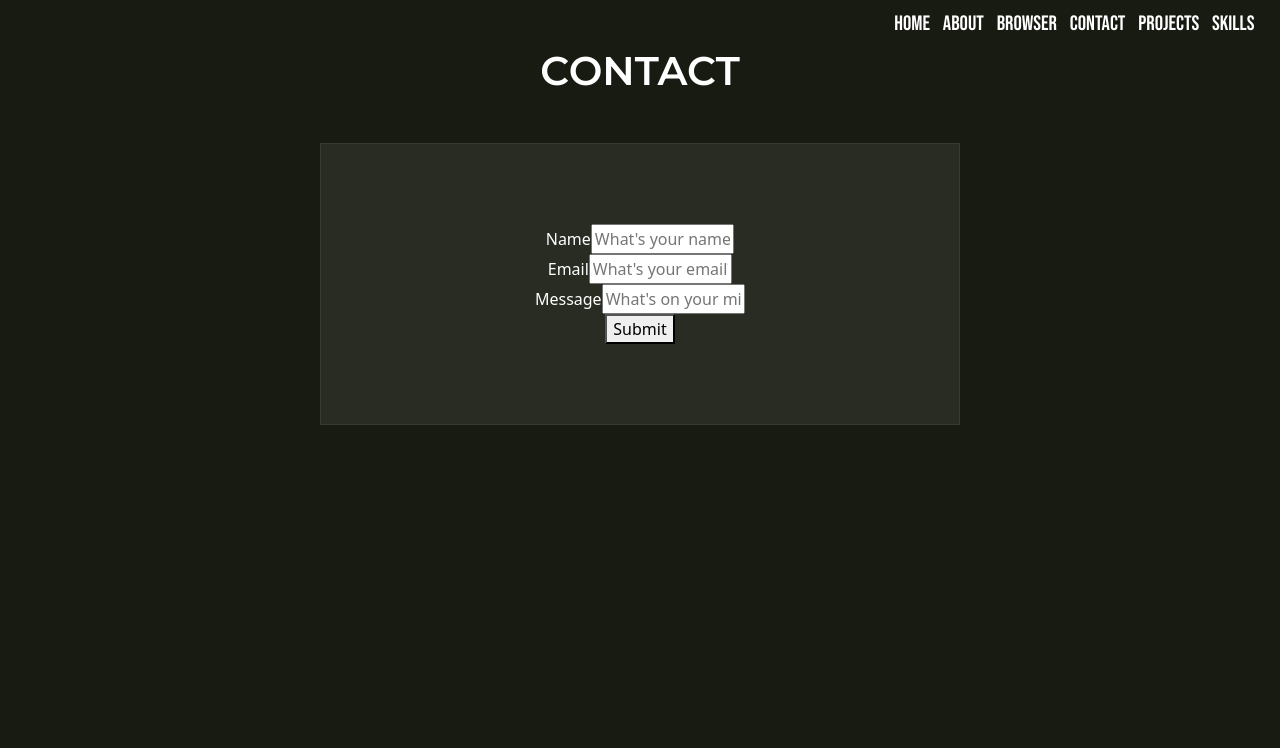
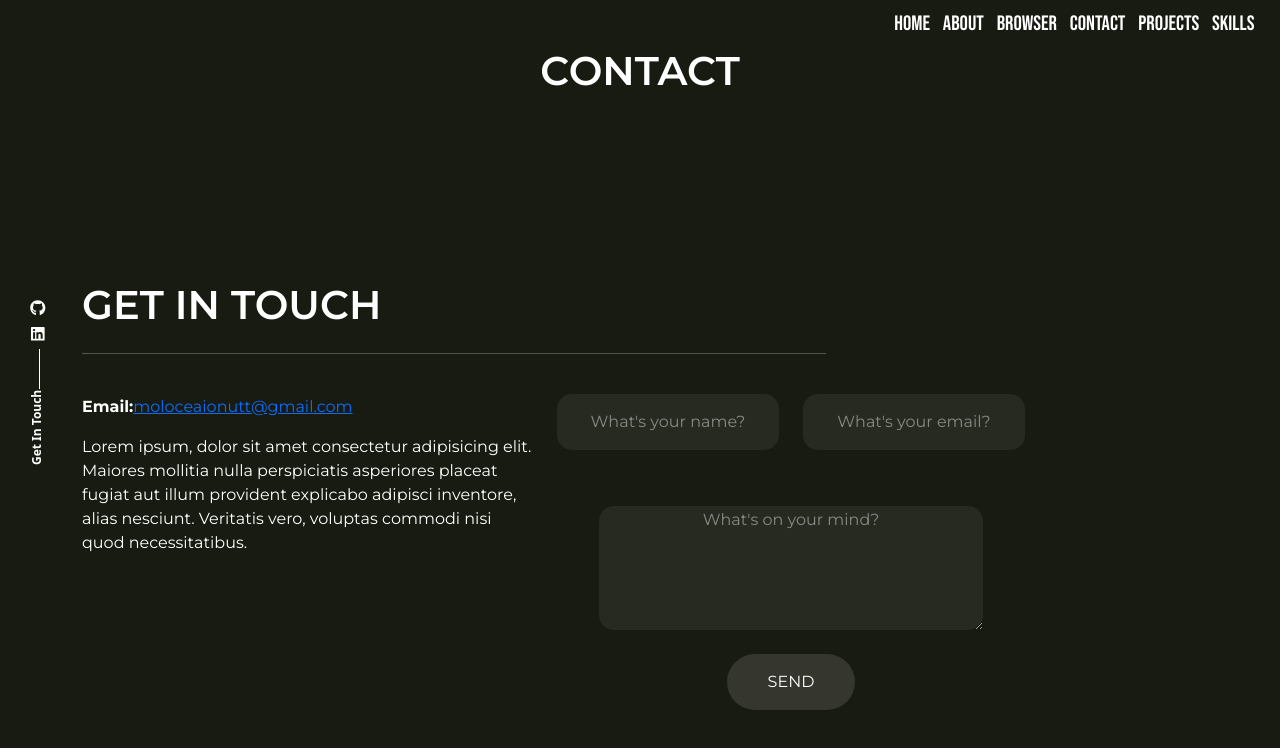
Before and after one commit to msionut28/portfolio, a React (Create React App) app: page /contact in a window 1280 px wide. Shown: the top 748 px of the page. Built offline with nearby package versions, Linux system fonts and the light colour scheme.

Commit message:
social icons added on most of the pages + contact page done

```diff
--- a/package.json
+++ b/package.json
@@ -3,6 +3,7 @@
   "version": "0.1.0",
   "private": true,
   "dependencies": {
+    "@emailjs/browser": "^4.1.0",
     "@testing-library/jest-dom": "^5.17.0",
     "@testing-library/react": "^13.4.0",
     "@testing-library/user-event": "^13.5.0",
--- a/src/pages/About/About.jsx
+++ b/src/pages/About/About.jsx
@@ -31,7 +31,8 @@ const About = () => {
       </motion.div>
       <AnimateWhenVisible delay={1}>
         <div className="timeline">
-          <VerticalTimeline>
+          <VerticalTimeline
+          className="custom-text-style">
             <VerticalTimelineElement
               className="vertical-timeline-element--work"
               contentStyle={{ background: "rgb(36, 39, 30)", color: "#fff" }}
--- a/src/pages/Browser/Browser.jsx
+++ b/src/pages/Browser/Browser.jsx
@@ -16,6 +16,7 @@ import {
 } from "react-feather";
 import { getCurrentDateTime } from "lib/dateGetter";
 import { selectedTabSettings } from "data/content";
+import SocialLinks from "components/SocialLinks/SocialLinks";
 import "./style.css";
 
 const Browser = () => {
@@ -40,6 +41,7 @@ const Browser = () => {
       animate={{ opacity: 1, scale: 1 }}
       transition={{ duration: 1 }}
     >
+      <SocialLinks/>
       <motion.div
         initial={{ opacity: 0, scale: 0.5 }}
         animate={{ opacity: 1, scale: 1 }}
--- a/src/pages/Contact/Contact.jsx
+++ b/src/pages/Contact/Contact.jsx
@@ -1,5 +1,8 @@
+import { useState } from "react";
+import emailjs from "@emailjs/browser";
+import AnimateWhenVisible from "components/AnimateWhenVisible/AnimateWhenVisible";
+import SocialLinks from "components/SocialLinks/SocialLinks";
 import "./style.css";
-import { useState } from "react";
 
 const Contact = () => {
   const [form, setForm] = useState({
@@ -12,8 +15,42 @@ const Contact = () => {
   });
 
   const sendMessage = (e) => {
-    e.preventDefault()
+    e.preventDefault();
+    setForm({ ...form, sending: true });
+    emailjs
+      .sendForm(
+        process.env.REACT_APP_SERVICE_ID,
+        process.env.REACT_APP_TEMPLATE_ID,
+        e.target,
+        {
+          publicKey: process.env.REACT_APP_PUBLIC_KEY,
+        }
+      )
+      .then(
+        () => {
+          setForm({
+            email: "",
+            name: "",
+            to: "moloceaionutt@gmail.com",
+            message: "",
+            sending: false,
+            alert:
+              "Your Email has successfully been sent! Will get in touch as soon as possible!",
+          });
           console.log(form);
+        },
+        (error) => {
+          console.log(error);
+          setForm({
+            ...form,
+            sending: false,
+            alert: `Your Email couldn't be sent, the following error has occured: ${error.text}. Please try again!`,
+          });
+        }
+      )
+      .catch((error) => {
+        console.error(error);
+      });
   };
 
   const handleChange = (e) => {
@@ -21,48 +58,104 @@ const Contact = () => {
       ...form,
       [e.target.name]: e.target.value,
     });
+    console.log(form);
   };
   return (
-    <div className="contact-wrapper">
+    <div className="custom-text-style">
+      <SocialLinks />
+      <AnimateWhenVisible delay={0.5}>
+        <div className="text-center">
           <h1 className="montserrat title">CONTACT</h1>
-      <div className="contact-form">
-        <form onSubmit={sendMessage}>
-          <div className="form-group">
-            <label htmlFor="name">Name</label>
+        </div>
+      </AnimateWhenVisible>
+      <div className="container">
+        {/* <div className="container"> */}
+
+        <div className="row mb-5 mt-3 pt-md-3">
+          <AnimateWhenVisible delay={0.75}>
+            <div className="col-lg-8">
+              <h1 className="montserrat title">GET IN TOUCH</h1>
+              <hr className="t_border my-4 ml-0 text-left" />
+            </div>
+          </AnimateWhenVisible>
+          <AnimateWhenVisible delay={0.75}>
+            <div className="row sec_sp">
+              <div className="col-lg-12">
+                <p className="montserrat">{form.alert}</p>
+              </div>
+              <div className="col-lg-5 mb-5">
+                <address>
+                  <strong className="montserrat">Email:</strong>
+                  <a
+                    className="montserrat"
+                    href="mailto:moloceaionutt@gmail.com"
+                  >
+                    moloceaionutt@gmail.com
+                  </a>
+                </address>
+                <p className="montserrat">
+                  Lorem ipsum, dolor sit amet consectetur adipisicing elit.
+                  Maiores mollitia nulla perspiciatis asperiores placeat fugiat
+                  aut illum provident explicabo adipisci inventore, alias
+                  nesciunt. Veritatis vero, voluptas commodi nisi quod
+                  necessitatibus.
+                </p>
+              </div>
+              <div className="col-lg-7 d-flex align-items-center">
+                <form
+                  className="d-flex align-items-center flex-column"
+                  onSubmit={sendMessage}
+                >
+                  <div className="row mb-5">
+                    <div className="col-lg-6 form-group mb-2">
                       <input
                         type="text"
-              className="form-input"
+                        className="text-input montserrat"
                         id="name"
                         name="name"
+                        value={form.name}
                         placeholder="What's your name?"
                         onChange={handleChange}
+                        required
                       />
-            <br/>
-            <label htmlFor="email">Email</label>
+                    </div>
+                    <div className="col-lg-6 form-group">
                       <input
                         type="email"
-              className="form-input"
+                        className="text-input montserrat"
                         id="email"
                         name="email"
+                        value={form.email}
                         placeholder="What's your email?"
                         onChange={handleChange}
+                        required
                       />
-            <br/>
-            <label htmlFor="message">Message</label>
-            <input
+                    </div>
+                  </div>
+                  <textarea
                     type="text"
-              className="form-input"
+                    className="textarea-input montserrat"
                     id="message"
                     name="message"
+                    rows="5"
+                    value={form.message}
                     placeholder="What's on your mind?"
                     onChange={handleChange}
+                    required
                   />
-            <br/>
-            <button type="submit">
-              Submit
+                  <br />
+                  <div className="row d-flex">
+                    <div className="col-lg-12 form-group">
+                      <button type="submit" className="montserrat customBtn">
+                        SEND
                       </button>
                     </div>
+                  </div>
                 </form>
+              </div>
+            </div>
+          </AnimateWhenVisible>
+        </div>
       </div>
     </div>
   );
--- a/src/pages/Contact/style.css
+++ b/src/pages/Contact/style.css
@@ -14,6 +14,40 @@
     width: 50%;
 }
 
-.form-input {
-    width: 30%;
+.text-input {
+    /* margin-top: 1vh; */
+    /* width: 40%; */
+    border-radius: 15px;
+    color: #FFF;
+    height: 7vh;
+    background: rgba(119, 125, 124, 0.15);
+    border: none;
+    transition: ease-in-out 0.3s;
 }
+
+.textarea-input {
+    background: rgba(119, 125, 124, 0.15);
+    color: #FFF;
+    width: 30vw;
+    border-radius: 15px;
+    border: none;
+    transition: ease-in-out 0.3s;
+}
+
+.text-input:focus {
+    outline: 1px solid white;
+    transform: scale(1.25);
+    margin-right: 1vw;
+    background: rgba(119, 125, 124, 0.5)
+}
+
+.textarea-input:focus {
+    transform: scale(1.1);
+    outline: 1px solid white;
+    background: rgba(119, 125, 124, 0.5);
+}
+
+.text-input::placeholder, .textarea-input::placeholder {
+    color: rgba(255, 255, 255, 0.45);
+    text-align: center;
+}
--- a/src/pages/HomePage/HomePage.jsx
+++ b/src/pages/HomePage/HomePage.jsx
@@ -11,7 +11,7 @@ const HomePage = () => {
   return (
     <div id="homepage">
       {isDesktop && (
-          <SocialLinks delay={0.5} />
+          <SocialLinks/>
       )}
       <div className="personal-info">
         <div className="titleAndDesc">
--- a/src/pages/Skills/Skills.jsx
+++ b/src/pages/Skills/Skills.jsx
@@ -2,11 +2,13 @@ import { motion } from "framer-motion";
 import { skills, skillsAssessment } from "data/content";
 import Skill from "components/Skill/Skill";
 import ProgressBar from "components/ProgressBar/ProgressBar";
+import SocialLinks from "components/SocialLinks/SocialLinks";
 import "./style.css";
 
 const Skills = () => {
   return (
     <div className="test">
+      <SocialLinks/>
       <motion.div
         initial={{ opacity: 0, scale: 0.5 }}
         animate={{ opacity: 1, scale: 1 }}
```
Also changed, not shown: 1 other file (tests, documents, lock files or other folders). Lines whose indentation alone changed are shown as unchanged.
